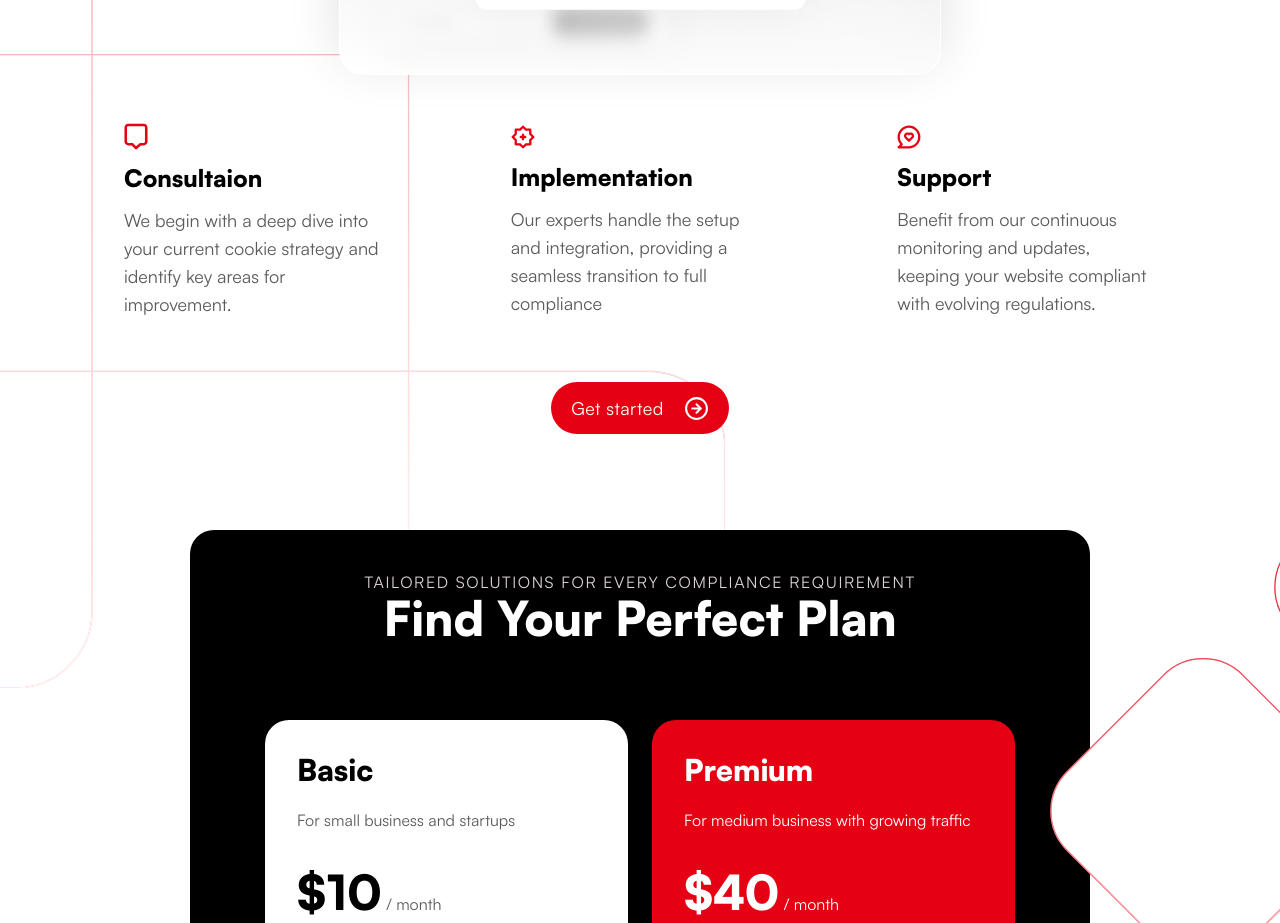
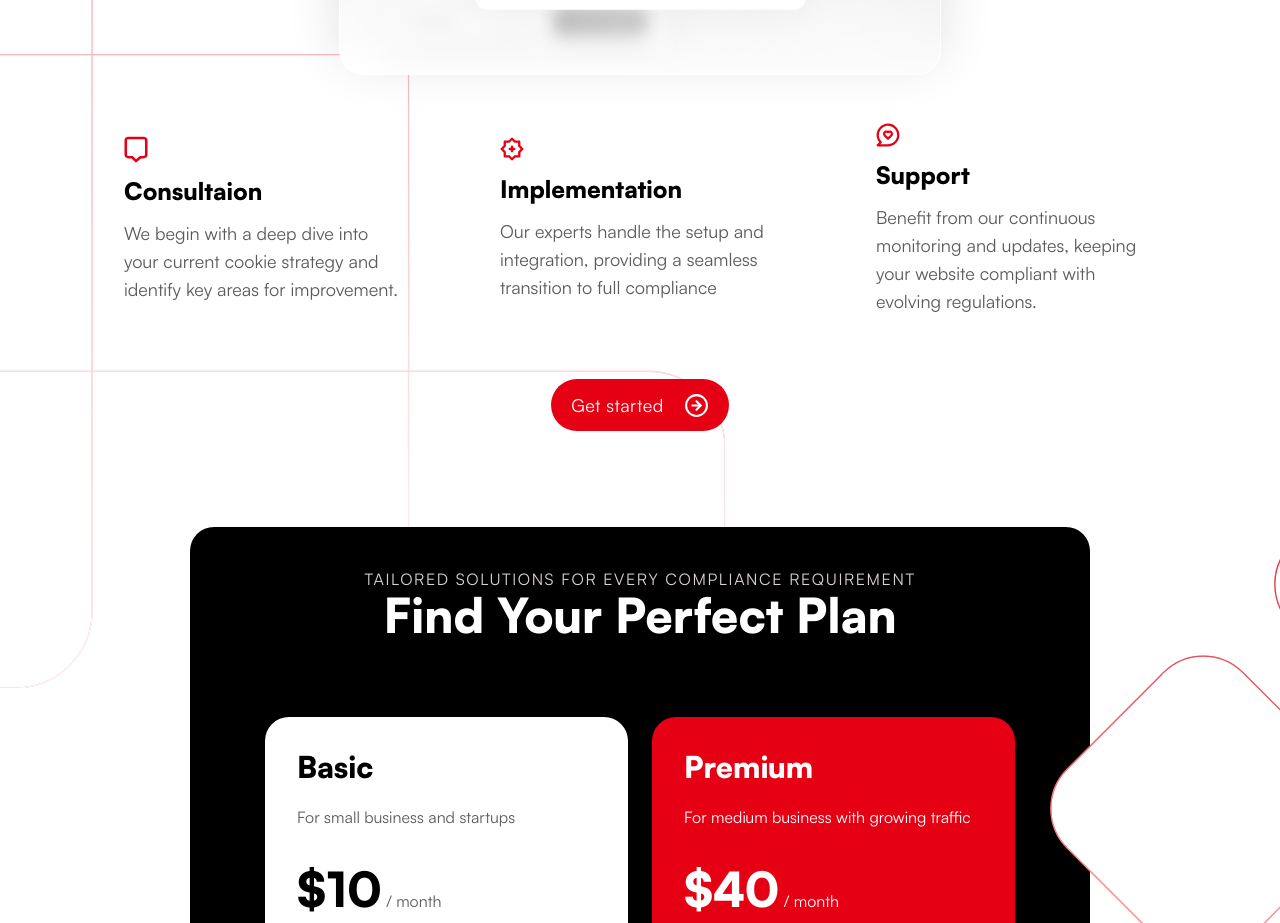
Before and after one commit to al1yew/cookies_app_submission, a Next.js app: page / in a window 1280 px wide. Shown: the part 2120-3043 px from the top of the page. Built offline with nearby package versions, Linux system fonts and the light colour scheme.

Commit message:
Mar 4, 2024, 11:42 PM

```diff
--- a/components/home/Management.tsx
+++ b/components/home/Management.tsx
@@ -67,7 +67,7 @@ const Management = () => {
             className="rounded-3xl"
           />
         </div>
-        <div className="flex justify-between w-full flex-wrap px-4 lg:px-16 items-center gap-10 lg:gap-32 mt-12">
+        <div className="flex justify-between w-full flex-wrap px-4 lg:px-16 items-center gap-10 lg:gap-24 mt-12">
           {STEPS.map((step, i) => {
             return (
               <div key={i} className="w-full flex flex-col lg:flex-1">
```
